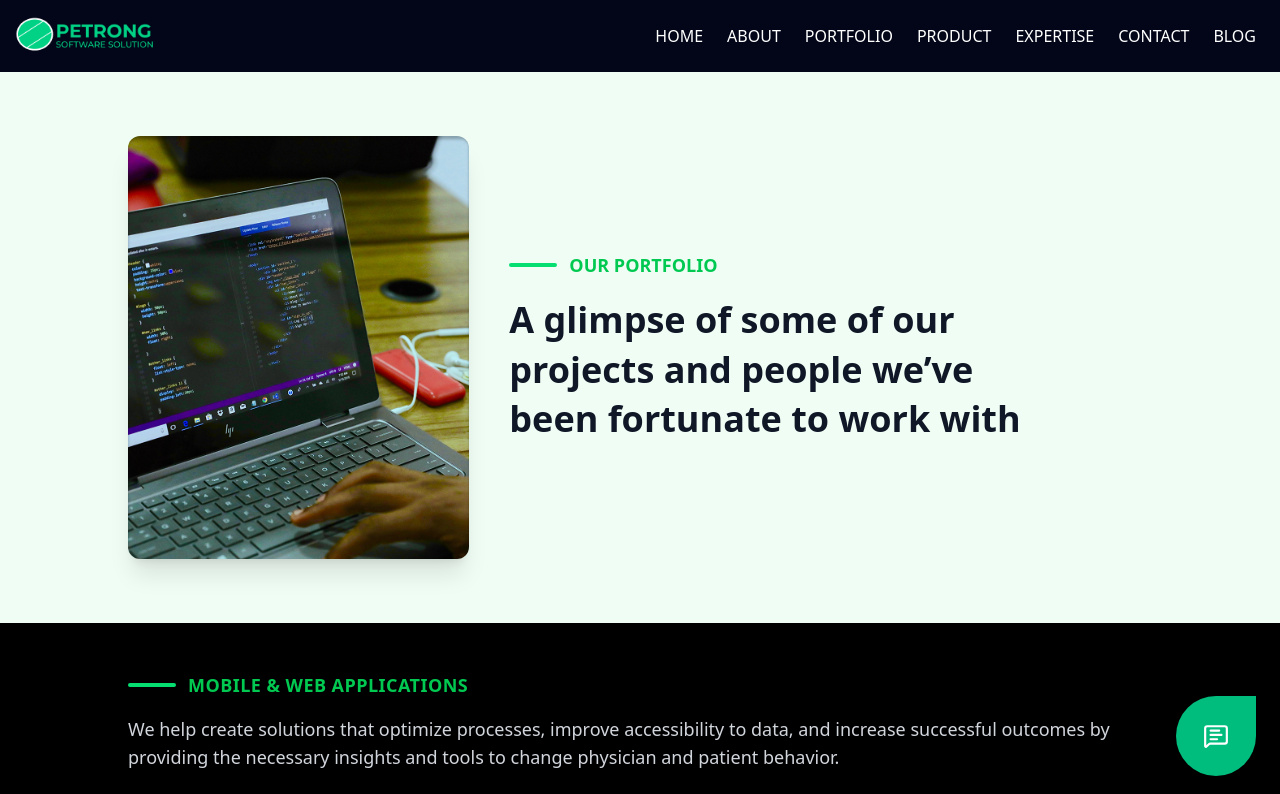
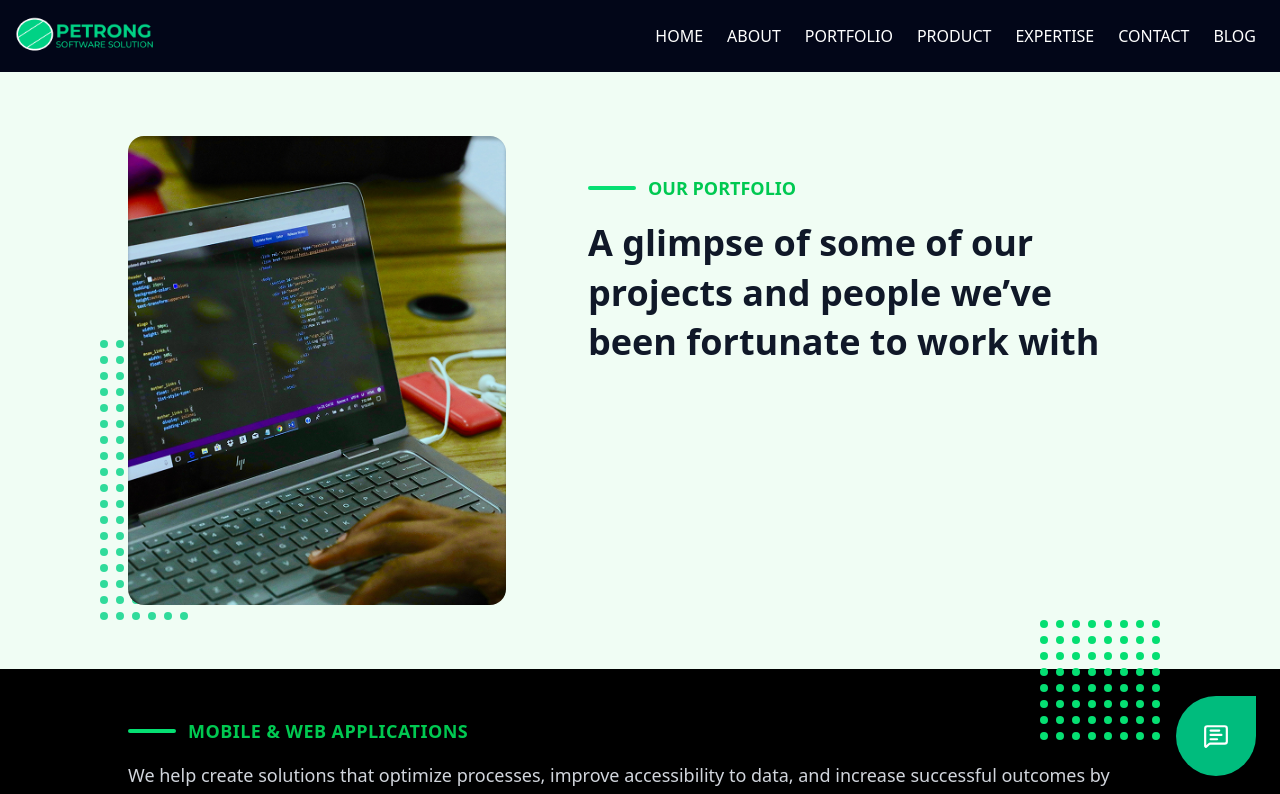
Before and after one commit to payalsatani93/petrong, a React (Vite) app: page /Portfolio in a window 1280 px wide. Shown: the top 794 px of the page. Built offline with nearby package versions, Linux system fonts and the light colour scheme.

Commit message:
change in potfolio

```diff
--- a/src/pages/About/About.jsx
+++ b/src/pages/About/About.jsx
@@ -6,6 +6,7 @@ import Servicescard from "./Servicescard";
 export default function About() {
   return (
     <>
+
       <AboutUs />
       <Servicescard />
       <Ourvalue />
--- a/src/pages/Portfolio/Herosection.jsx
+++ b/src/pages/Portfolio/Herosection.jsx
@@ -5,16 +5,33 @@ export default function HeroSection() {
     <section className="bg-green-50 py-12 px-6 md:py-16">
       <div className="max-w-5xl mx-auto flex flex-col md:flex-row items-center gap-10">
         {/* ✅ Left Side - Image */}
-        <div className="w-full md:w-1/3 flex justify-center">
-          <img
-            src="/Image/about1.png" // ✅ Correct path (no need for "public/")
-            alt="Laptop with code"
-            className="rounded-xl shadow-xl w-full max-w-md md:max-w-full object-cover"
-          />
+        <div className="relative flex justify-center">
+          {/* Decorative Dots */}
+          <div className="hidden md:hidden xl:block absolute -left-7 xl:top-51 lg:top-54  z-10">
+            <div className="grid grid-cols-6 gap-2">
+              {[...Array(108)].map((_, i) => (
+                <span
+                  key={i}
+                  className="w-2 h-2 bg-[#00D285] rounded-full opacity-80"
+                />
+              ))}
+            </div>
+          </div>
+
+          {/* Image */}
+          <div className="relative">
+            <img
+              src="public/Image/about1.png"
+              alt="Laptop with code"
+              className="rounded-2xl  w-[95%] md:w-[90%] relative z-20"
+            />
+
+
+          </div>
         </div>
 
         {/* ✅ Right Side - Text */}
-        <div className="w-full md:w-1/2 text-center md:text-left">
+        <div className="w-full md:w-1/2 text-center md:text-left mb-50">
           {/* Section Label */}
           <div className="flex items-center justify-center md:justify-start mb-4">
             <span className="w-12 h-1 bg-green-400 rounded mr-3"></span>
@@ -29,6 +46,16 @@ export default function HeroSection() {
             work with
           </h2>
         </div>
+        <div className="absolute hidden lg:block lg:right-30 lg:bottom-15 xl:right-30 xl:bottom-15">
+          <div className="grid grid-cols-8 gap-2">
+            {Array.from({ length: 64 }).map((_, i) => (
+              <span
+                key={i}
+                className="w-2 h-2 bg-green-400 rounded-full"
+              ></span>
+            ))}
+          </div>
+        </div>
       </div>
     </section>
   );
```
Also changed, not shown: public/Image/potfolioline.png (renamed from public/Image/EXPERTISE-line(1).png).
